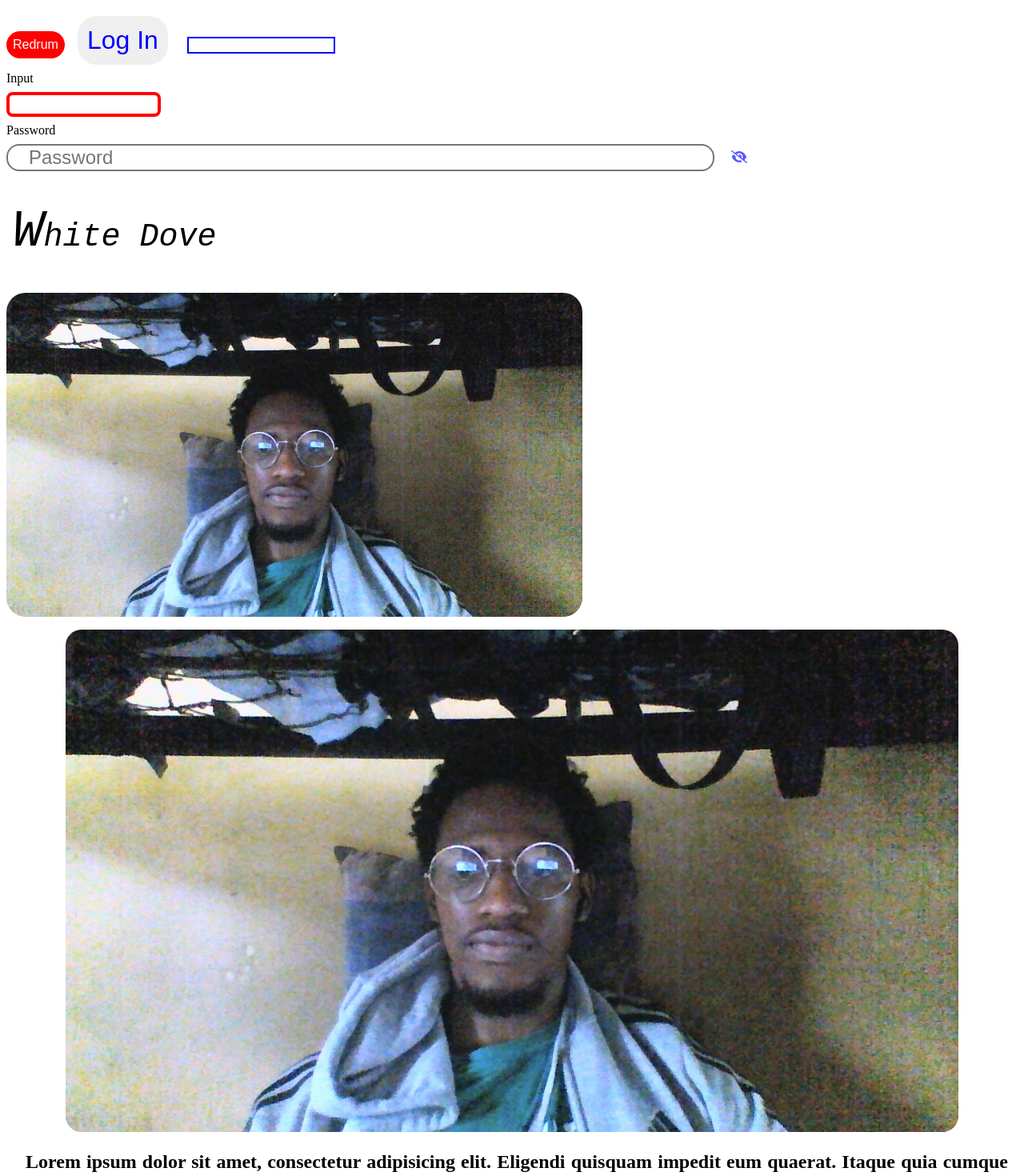
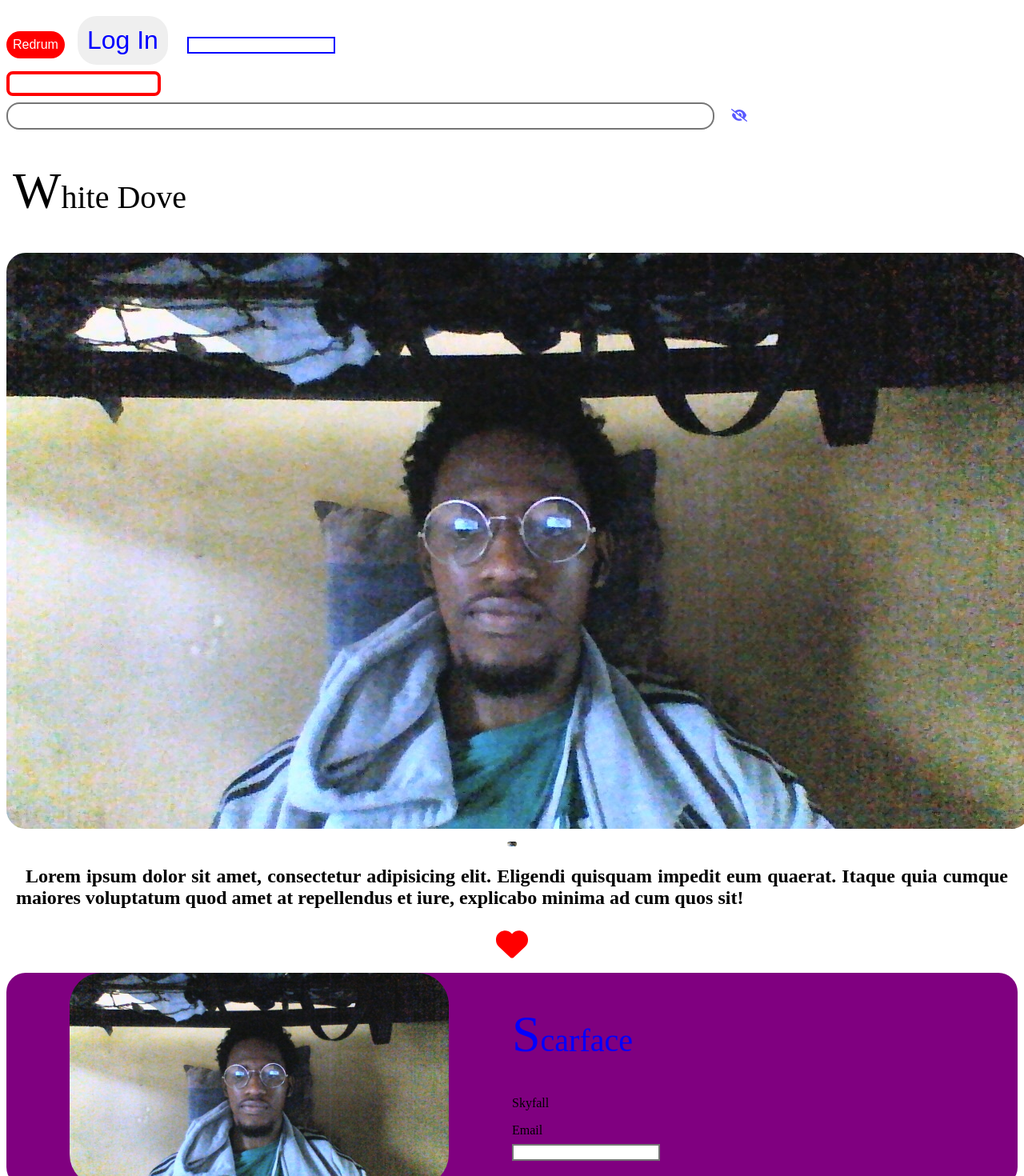
Before and after one commit to vilio316/barrys-reusable-comps, a React (Vite) app: page / in a window 1280 px wide. Shown: the part 20-1490 px from the top of the page at 80% size. Built offline with nearby package versions, Linux system fonts and the light colour scheme.

Commit message:
Updated, Minor Refactors Incoming

```diff
--- a/src/App.tsx
+++ b/src/App.tsx
@@ -38,8 +38,8 @@ function App() {
       border:"2px solid blue"
       }}/>
       <TextInput className="input" readOnly={false} bRadius={0.5} bColor='red' bWidth={0.25} pad={0.25}/>
-      <PasswordInput className="input" readOnly={true} fSize={1.5} bRadius={1} indent={1.5}/>
-      <Paragraph text='White Dove' indent={0.5} style='italic' className='first_letter'/>
+      <PasswordInput className="input" readOnly={true} fS={1.5} bRadius={1} indent={1.5}/>
+      <Paragraph text='White Dove' indent={0.5} className='first_letter'/>
       <div style={{
         width:"75vw"
       }}>
@@ -48,7 +48,11 @@ function App() {
       <ImageCardOut alt='A shot of my pretty face' src={barryFace} cardWidth={0.9} fWeight='bold' pad={0.75} icon={<FaHeart size={`2.5em`} fill='red'/>} imgRadius={1.25} />
 
 
-      <SideCard text='Lorem ipsum dolor amet skewuyeruuuuuuuuuuuuu wefytdweud wqgfdyqwidoqwiudpwqoud dwueygd whduywdyeter wieywegduwefgw' imgWidth={20} imgSrc={barryFace}/>
+      <SideCard imgWidth={50} imgSrc={barryFace} bgColor='purple' bRadiusImg={2.5} bRadius={1.5}>
+        <Paragraph text='Scarface' color='blue' className='first_letter'/>
+        <Paragraph text='Skyfall'/>
+        <TextInput readOnly label='Email'/>
+        </SideCard>
     </>
   )
 }
--- a/src/components/Cards.tsx
+++ b/src/components/Cards.tsx
@@ -1,28 +1,38 @@
-type SideCardProps = {
+import { Image } from "./ImageCard"
+
+interface SideCardProps extends React.ComponentPropsWithoutRef<'div'>{
     fS?: number,
     bRadius?: number,
+    bRadiusImg?: number,
     padding?: number,
     imgWidth?: number,
     mTopBott?: number,
     mLeftRight?: number,
-    text: string,
-    imgSrc?: string
+    imgSrc: string,
+    bgColor?: string,
+
 }
 
-export default function SideCard({fS, bRadius, padding, imgWidth, text, imgSrc} : SideCardProps){
-
+export default function SideCard({bRadius, padding, imgWidth, imgSrc, children, bgColor, bRadiusImg} : SideCardProps){
+    console.log(children)
     return(
         <>
         <div style={{
             borderRadius: `${bRadius}rem`,
             padding: `${padding}rem`,
             display: 'grid',
-            gridTemplateColumns: `${imgWidth}% auto`
+            gridTemplateColumns: `${imgWidth}% auto`,
+            backgroundColor: bgColor,
         }}>
+            <div style={{
+                display: 'grid',
+                placeItems: 'center'
+            }}>
+                <Image alt="Null" src={imgSrc} bRadius={bRadiusImg} width={75}/>
+            </div>
             <div>
-            <img src={imgSrc} alt="Card Shot" style={{width:"90%"}}/>
+                {children}
             </div>
-            <p style={{fontSize: `${fS}rem`}}>{text}</p>
 
         </div>
         </>
--- a/src/components/ImageCard.tsx
+++ b/src/components/ImageCard.tsx
@@ -22,7 +22,7 @@ type ImageCard = {
 }
 
 export function Image(props: ImgStyle){
-    let img_width = (props.width) ? props.width * 100: 75
+    let img_width = props.width
 
     let default_style={
         width : `${img_width}%`,
--- a/src/components/Inputs.tsx
+++ b/src/components/Inputs.tsx
@@ -1,7 +1,7 @@
 import { useState } from "react"
 import { FaEye, FaEyeSlash } from "react-icons/fa6"
 
-type Input_Text = {
+interface Input_Text extends React.ComponentPropsWithoutRef<'input'>{
     bRadius?: number,
     bWidth?: number,
     bColor?: string,
@@ -9,55 +9,56 @@ type Input_Text = {
     placeholder?: string,
     readOnly: boolean,
     pad?: number,
-    fSize?: number,
+    fS?: number,
     indent?: number,
-    className?: string
+    className?: string,
+    label?: string,
 }
 
-export function TextInput(props : Input_Text){
+export function TextInput({bRadius, bColor, pad, bWidth, placeholder, readOnly, fS, indent, className, label, id, name}: Input_Text){
     let default_style = {
         outline: 'none',
         borderStyle: 'solid',
     }
     let updated_style_object = {
-        ...default_style, borderRadius:`${props.bRadius}rem`, borderColor: `${props.bColor}`, borderWidth: `${props.bWidth}rem`, padding: `${props.pad}rem`
+        ...default_style, borderRadius:`${bRadius}rem`, borderColor: `${bColor}`, borderWidth: `${bWidth}rem`, padding: `${pad}rem`, fontSize:`${fS}rem`, textIndent: `${indent}rem`,
     }
 
     return(
         <>
-        <label htmlFor="input">Input</label>
-        <input type="text" id='input' className={props.className} readOnly={props.readOnly} placeholder={props.placeholder} style={updated_style_object}/>
+        <label htmlFor="input">{label}</label>
+        <input type="text" id={id} name={name} className={className} readOnly={readOnly} placeholder={placeholder} style={updated_style_object}/>
         </>
     )
 
 }
 
-export function PasswordInput(props : Input_Text){
+export function PasswordInput( {bRadius, bColor, pad, bWidth, placeholder, readOnly, fS, indent, className, label, id, name}: Input_Text){
     let [visible_state, changeVisibleState]= useState(false)
     let default_style = {
         outline: 'none',
         borderStyle: 'solid',
     }
     let updated_style_object = {
-        ...default_style, borderRadius:`${props.bRadius}rem`, borderColor: `${props.bColor}`, borderWidth: `${props.bWidth}rem`, padding: `${props.pad}rem`, fontSize:`${props?.fSize}rem`, textIndent: `${props.indent}rem`,
+        ...default_style, borderRadius:`${bRadius}rem`, borderColor: `${bColor}`, borderWidth: `${bWidth}rem`, padding: `${pad}rem`, fontSize:`${fS}rem`, textIndent: `${indent}rem`,
     }
     return(
         <>
         <div>
-        <label htmlFor="password">Password</label>
+        <label htmlFor="password">{label}</label>
         <div style={{
             display: "grid",
             alignItems:"center",
             alignContent:"center",
             gridTemplateColumns:"70% 5%"
         }}>
-        <input type={visible_state? 'text' : 'password'} id="password" placeholder="Password" style={updated_style_object} className={props.className}  readOnly={props.readOnly}/>
+        <input type={visible_state? 'text' : 'password'} id={id} name={name} placeholder={placeholder} style={updated_style_object} className={className}  readOnly={readOnly}/>
         <button onClick={()=> changeVisibleState(!visible_state)} style={{
             outline: 'none',
             border: '0',
             backgroundColor: 'inherit'
         }}>
-            {visible_state ? <FaEye fill="blue" fillOpacity={0.65} size={`${props.fSize}rem`} title="Hide Password"/> : <FaEyeSlash fill="blue" fillOpacity={0.65} size={`${props.fSize}em`} title="Show Password"/>}
+            {visible_state ? <FaEye fill="blue" fillOpacity={0.65} size={`${fS}rem`} title="Hide Password"/> : <FaEyeSlash fill="blue" fillOpacity={0.65} size={`${fS}em`} title="Show Password"/>}
         </button>
         </div>
         </div>
--- a/src/components/Paragraphs.tsx
+++ b/src/components/Paragraphs.tsx
@@ -1,13 +1,14 @@
-type Paragraph = {
+interface Paragraph{
     weight?: string,
     fS?: number,
-    style?: 'italic' | 'oblique' ,
     text: string,
     indent?: number,
+    style?: 'italic' | 'oblique',
     className?: string
+    color?: string,
 }
 
-export function Paragraph({indent, style, fS, text, weight ,className}: Paragraph){
+export function Paragraph({indent, style, fS, text, weight ,className, color}: Paragraph){
 
     return(
         <>
@@ -15,7 +16,8 @@ export function Paragraph({indent, style, fS, text, weight ,className}: Paragrap
             fontSize: `${fS}rem`,
             fontStyle: `${style}`,
             textIndent: `${indent}rem`,
-            fontWeight: weight
+            fontWeight: weight,
+            color: color,
         }} className={className}>{text}</p>
         </>
     )
--- a/src/index.css
+++ b/src/index.css
@@ -6,7 +6,9 @@
 }
 .first_letter{
     font-size: 2.5rem;
-    font-family: monospace;
+}
+.first_letter::first-line{
+    text-transform: capitalize;
 }
 label{
     display: block;
```
